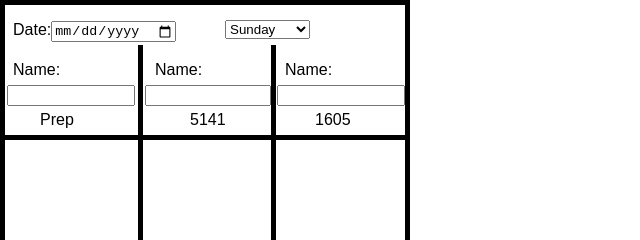
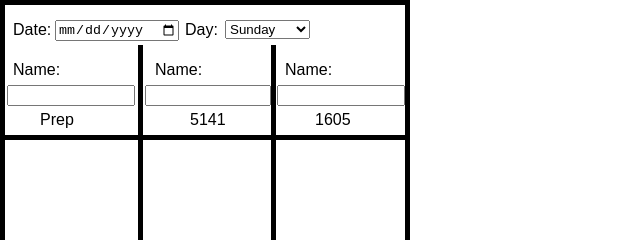
Before and after one commit to BigBrainBoy4/Daily-Schedule, a plain HTML site: page index.html in a window 1280 px wide. Shown: the top 240 px of the page, 0-640 px from the left. Drawn offline with Linux system fonts and the light colour scheme.

Commit message:
Add files via upload

```diff
--- a/index.html
+++ b/index.html
@@ -14,10 +14,12 @@
     <p id="address1">5141</p>
     <p id="address2">1605</p>
     <p id="name1"></p>
-    <p id="date">Date:<input type ="date" id="datelabel"></p>
+    <p id="date">Date:</p>
     <p id="name1">Name:</p>
     <p id="name2">Name:</p>
     <p id="name3">Name:</p>
+    <p id="day">Day:</p>
+    <input type ="date" id="dateSelect">
     <input type="text" id="nameText1">
     <input type="text" id="nameText2">
     <input type="text" id="nameText3">
@@ -113,6 +115,13 @@
             top: 0px;
         }
 
+        #dateSelect
+        {
+            position: absolute;
+            top: 15px;
+            left: 50px;
+        }
+
         #day
         {
             position: absolute;
```
